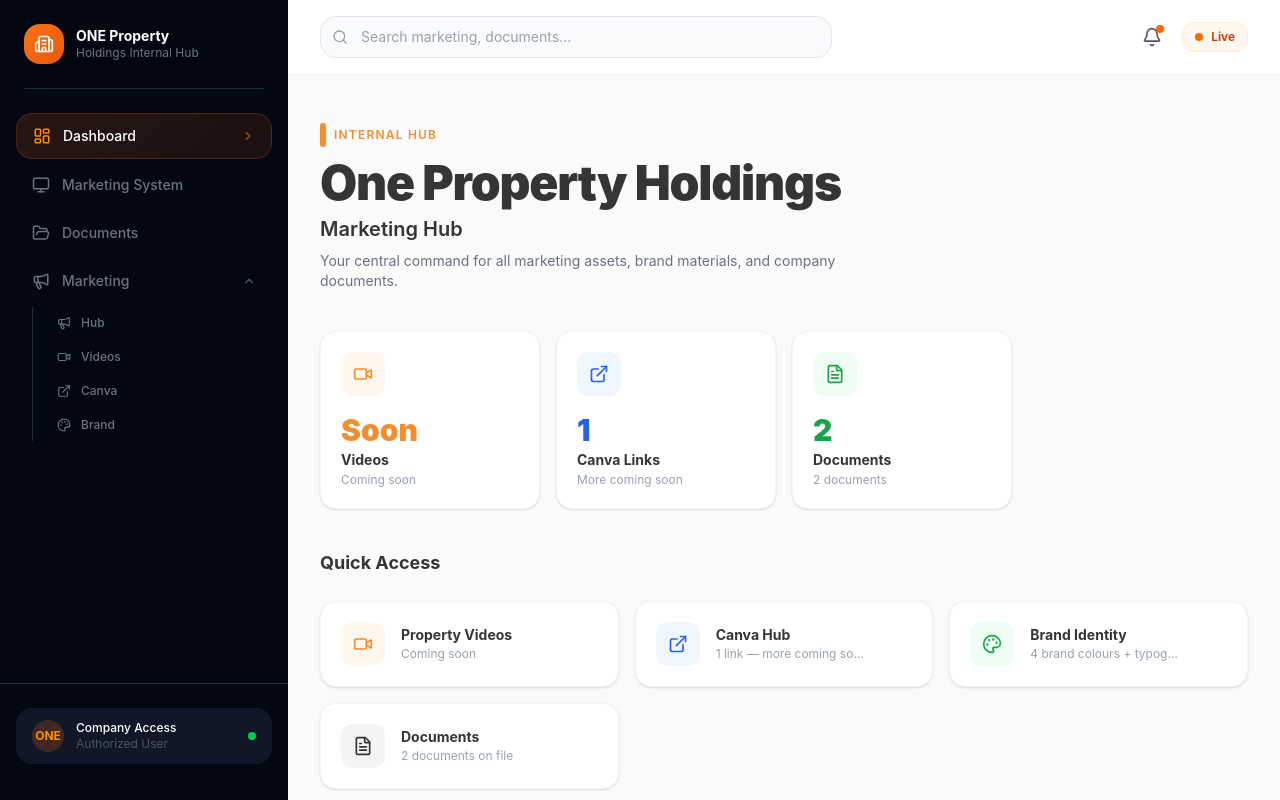
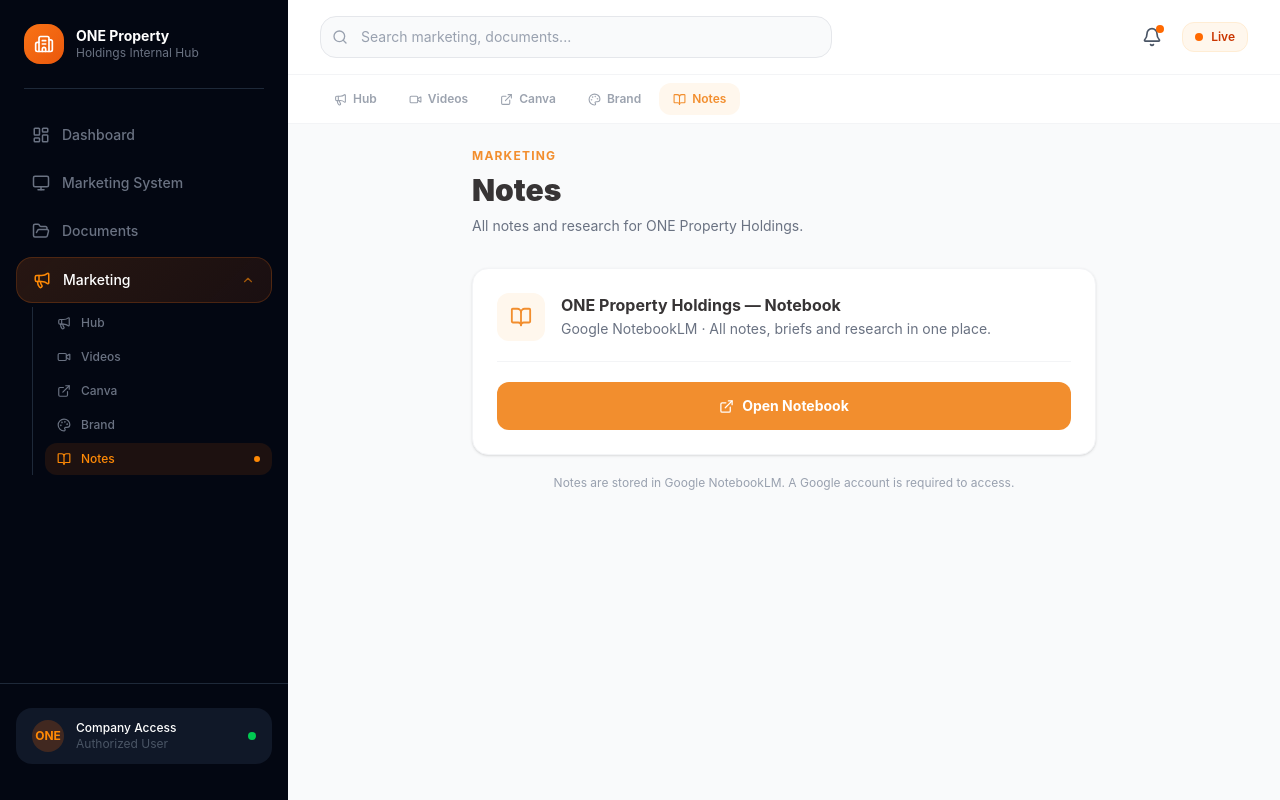
Before and after one commit to vanwykkelvin16-ossou/MarketinghubONEPROP, a React (Vite) app: page /marketing/notes in a window 1280 px wide. Before the commit this address led to /. Built offline with nearby package versions, Linux system fonts and the light colour scheme.

Commit message:
Add Notes page to Marketing with NotebookLM link
Co-Authored-By: Claude Sonnet 4.6 <noreply@anthropic.com>

```diff
--- a/src/App.tsx
+++ b/src/App.tsx
@@ -7,6 +7,7 @@ import MarketingHub from './components/marketing/MarketingHub';
 import MarketingVideos from './components/marketing/MarketingVideos';
 import CanvaHub from './components/marketing/CanvaHub';
 import BrandIdentity from './components/marketing/BrandIdentity';
+import NotesHub from './components/marketing/NotesHub';
 
 export default function App() {
   return (
@@ -20,6 +21,7 @@ export default function App() {
           <Route path="/marketing/videos"    element={<MarketingVideos />} />
           <Route path="/marketing/canva"     element={<CanvaHub />} />
           <Route path="/marketing/brand"     element={<BrandIdentity />} />
+          <Route path="/marketing/notes"     element={<NotesHub />} />
           <Route path="*"                    element={<Navigate to="/" replace />} />
         </Routes>
       </Layout>
--- a/src/components/Layout.tsx
+++ b/src/components/Layout.tsx
@@ -3,7 +3,7 @@ import { useNavigate, useLocation } from 'react-router-dom';
 import {
   Building2, LayoutDashboard, FolderOpen, Search,
   Menu, X, ChevronRight, ChevronDown, ChevronLeft, Bell, Megaphone,
-  Video, Palette, ExternalLink, Monitor,
+  Video, Palette, ExternalLink, Monitor, BookOpen,
 } from 'lucide-react';
 // Building2 kept for logo icon only
 
@@ -23,6 +23,7 @@ const MARKETING_SUB_NAV = [
   { icon: Video,        label: 'Videos',  path: '/marketing/videos' },
   { icon: ExternalLink, label: 'Canva',   path: '/marketing/canva' },
   { icon: Palette,      label: 'Brand',   path: '/marketing/brand' },
+  { icon: BookOpen,     label: 'Notes',   path: '/marketing/notes' },
 ];
 
 export default function Layout({ children }: LayoutProps) {
--- /dev/null
+++ b/src/components/marketing/NotesHub.tsx
@@ -0,0 +1,72 @@
+import { BookOpen, ExternalLink } from 'lucide-react';
+
+const ORANGE = '#F28E2E';
+const DARK   = '#373435';
+
+const NOTEBOOK_URL =
+  'https://notebooklm.google.com/notebook/c817648b-e12b-44f2-891b-960cf261a5c9?authuser=1';
+
+export default function NotesHub() {
+  return (
+    <div className="p-6 max-w-2xl mx-auto">
+      {/* Header */}
+      <div className="mb-8">
+        <p className="text-xs font-bold tracking-widest uppercase mb-2" style={{ color: ORANGE }}>
+          Marketing
+        </p>
+        <h1 className="text-3xl font-black mb-2" style={{ color: DARK }}>
+          Notes
+        </h1>
+        <p className="text-gray-500 text-sm">
+          All notes and research for ONE Property Holdings.
+        </p>
+      </div>
+
+      {/* Notebook card */}
+      <div
+        className="rounded-2xl border border-gray-100 shadow-sm overflow-hidden"
+        style={{ background: '#FFFFFF' }}
+      >
+        <div className="p-6 flex flex-col gap-5">
+          {/* Icon + title */}
+          <div className="flex items-start gap-4">
+            <div
+              className="w-12 h-12 rounded-xl flex items-center justify-center flex-shrink-0"
+              style={{ background: '#FFF7ED' }}
+            >
+              <BookOpen size={22} style={{ color: ORANGE }} />
+            </div>
+            <div>
+              <h2 className="text-base font-bold mb-0.5" style={{ color: DARK }}>
+                ONE Property Holdings — Notebook
+              </h2>
+              <p className="text-sm text-gray-500">
+                Google NotebookLM · All notes, briefs and research in one place.
+              </p>
+            </div>
+          </div>
+
+          {/* Divider */}
+          <div className="border-t border-gray-100" />
+
+          {/* Open button */}
+          <a
+            href={NOTEBOOK_URL}
+            target="_blank"
+            rel="noopener noreferrer"
+            className="flex items-center justify-center gap-2 w-full py-3.5 rounded-xl text-sm font-bold text-white transition-opacity hover:opacity-90"
+            style={{ background: ORANGE }}
+          >
+            <ExternalLink size={15} />
+            Open Notebook
+          </a>
+        </div>
+      </div>
+
+      {/* Notice */}
+      <p className="mt-5 text-center text-xs text-gray-400">
+        Notes are stored in Google NotebookLM. A Google account is required to access.
+      </p>
+    </div>
+  );
+}
```
